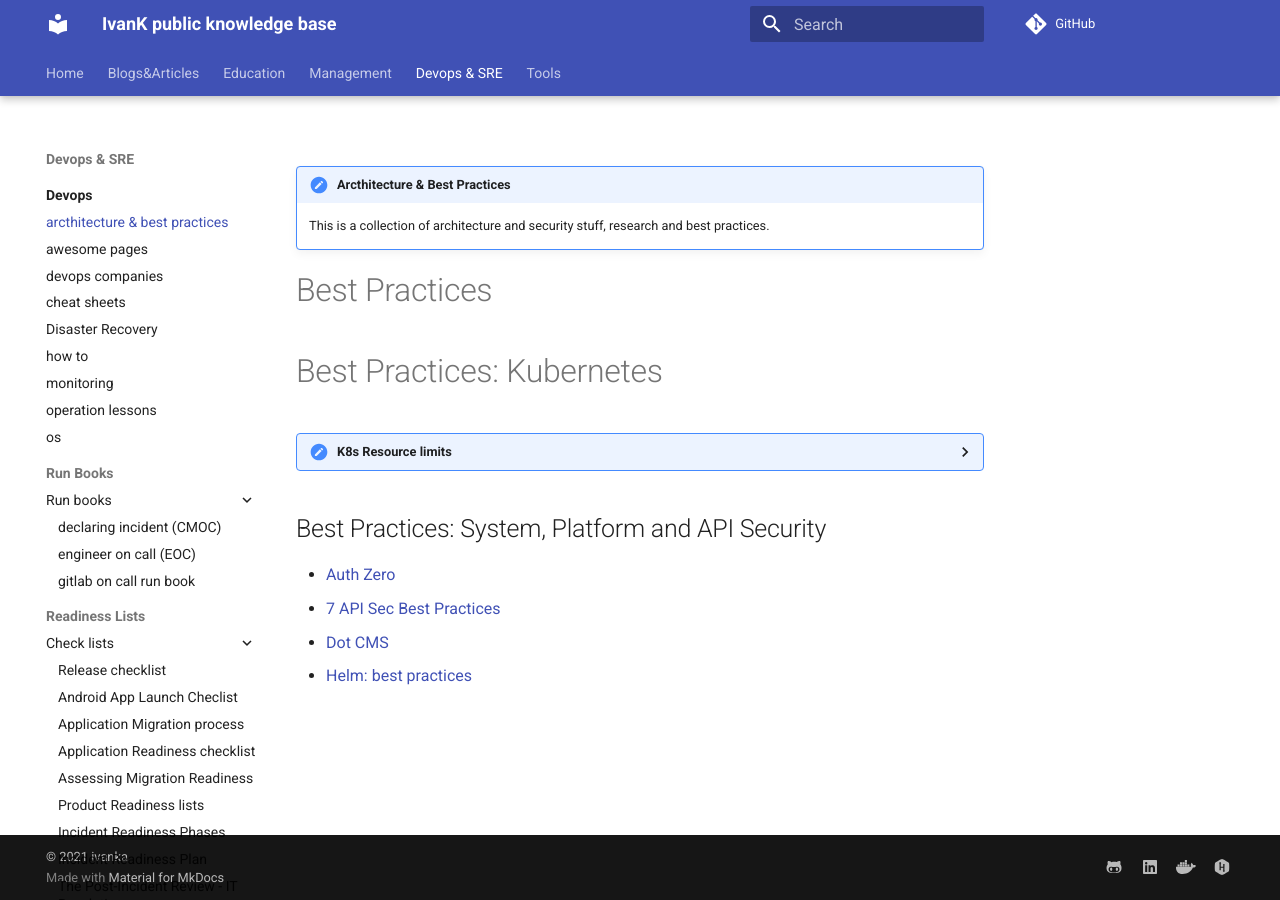
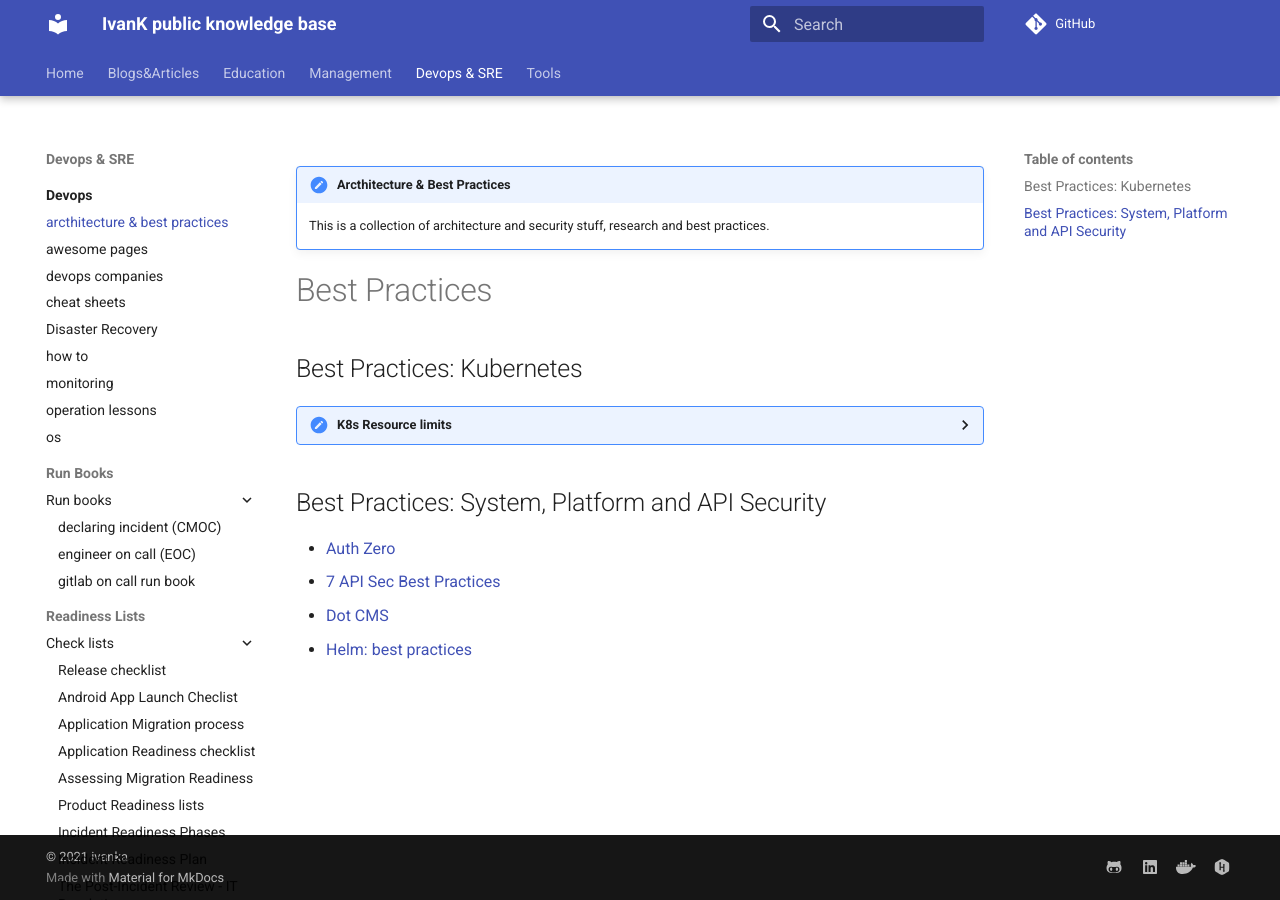
Before and after one commit to ivankatliarchuk/knowledge-base, an MkDocs documentation site: the page built from docs/devops/architecture-bp.md, in a window 1280 px wide. Built offline with MkDocs 1.6.1 and Material for MkDocs 9.7.7, drawn with Linux system fonts in a browser that asks for light colours; comment, search, counter and statistics services are not loaded.

```diff
--- a/docs/devops/architecture-bp.md
+++ b/docs/devops/architecture-bp.md
@@ -12,7 +12,7 @@ published: true
 
 # Best Practices
 
-# Best Practices: Kubernetes
+## Best Practices: Kubernetes
 
 ??? summary "K8s Resource limits"
     [K8s Resource limits][k8s-resource-limits]{:target=_blank}
```
Also changed, not shown: docs/education/index.md (+1 -1 lines), docs/tools/agile.tools.md (+0 -1 lines).
